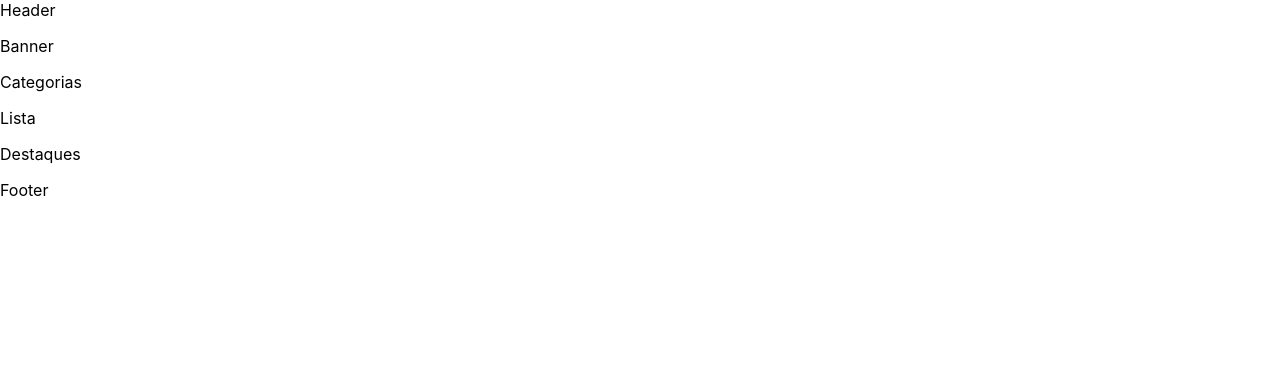
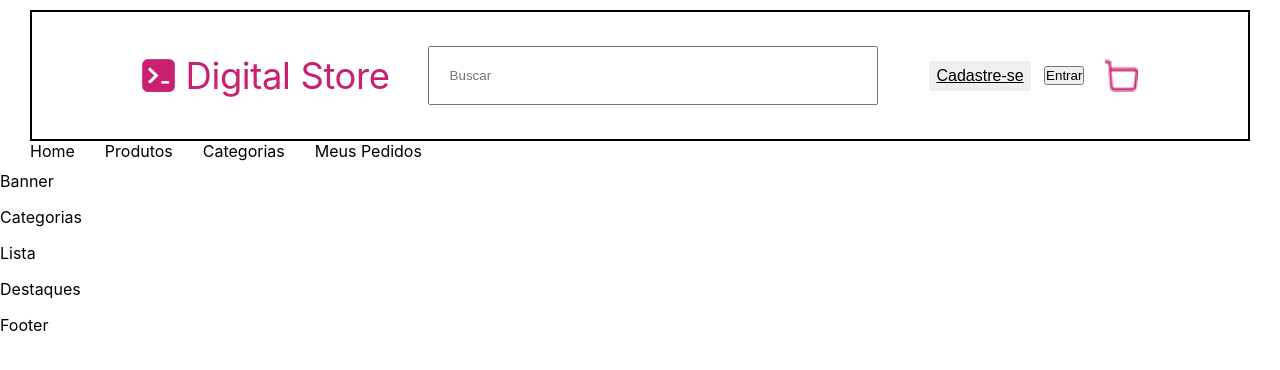
Before and after one commit to andre-digitalcollege/DigitalStore, a React (Create React App) app: page / in a window 1280 px wide. Shown: the top 370 px of the page. Built offline with nearby package versions, Linux system fonts and the light colour scheme.

Commit message:
subindo um pouco do header, coloquei o arquivo img no public para facilitar a forma de puxar o arquivo

```diff
--- a/src/App.jsx
+++ b/src/App.jsx
@@ -1,11 +1,9 @@
-import Header from "./components/Header.jsx";
+import Header from "./components/Header.jsx"
 import Banner from "./components/Banner.jsx"
 import Categorias from "./components/Categorias.jsx"
 import Lista from "./components/Lista.jsx"
 import Destaques from "./components/Destaques.jsx"
 import Footer from "./components/Footer.jsx"
-
-
 function App() {
   return (
     <div>
@@ -15,7 +13,6 @@ function App() {
       <Lista />
       <Destaques />
       <Footer />
-
     </div>
   );
 }
--- a/src/components/Header.jsx
+++ b/src/components/Header.jsx
@@ -1,5 +1,37 @@
+import React from "react";
+
 export default function Header(){
-   return <span>Header<p></p></span>
-   //Primeiro Comite
+   return (
+   <div>
+      <header style={{display:"flex" ,flexDirection:"column" ,padding:"10px 30px"}}>
+         <div style={{padding:"34px 100px",flexDirection:"row" ,display:"flex" ,alignItems:"center" ,justifyContent:"space-around" ,border:"2px solid black"}}>
+            <img style={{width:"33px" ,height:"33px" ,top:"38px" ,margin:"8px ",}} src="/img/logodigital.png" />
+            <div style={{width:"212px" ,height:"44px" ,left:"41px" ,fontSize:"36.4px" ,letterSpacing:"-0.01em" ,color:"#C92071" }}>Digital Store</div>
+            <input placeholder="Buscar" style={{width:"40%" ,heigth:"20px" ,padding:"20px" ,marginLeft:"27px" ,marginRight:"48px"}}></input>
+            <button style={{width:"102px" ,lineHeight:"28px" ,fontSize:"16px" ,textDecorationLine:"underline" ,border:"none"}}>Cadastre-se</button>
+            <button style={{margin:"0px 10px" ,padding:"0px" }}>Entrar</button>
+            <img style={{width:"33px" ,height:"33px" ,top:"38px" ,margin:"8px " ,}} src="/img/carrinho.png" />
+         </div>
+         <div style={{display:"flex" ,alignItems:"center" ,marginRight:"30px"}}>
+            <span style={{marginRight:"30px"}}>Home</span>
+            <span style={{marginRight:"30px"}}>Produtos</span>
+            <span style={{marginRight:"30px"}}>Categorias</span>
+            <span style={{marginRight:"30px"}}>Meus Pedidos</span>
+         </div>
+      </header>
+   </div>
 
-}
+// Width
+// 559px
+// Height
+// 60px
+// Top
+// 34px
+// Left
+// 384px
+// Radius
+// 8px
+// Opacity
+// 4%n
+   );
+   }
```
Also changed, not shown: public/img/carrinho.png (added), public/img/logodigital.png (renamed from src/img/logodigital.png).
